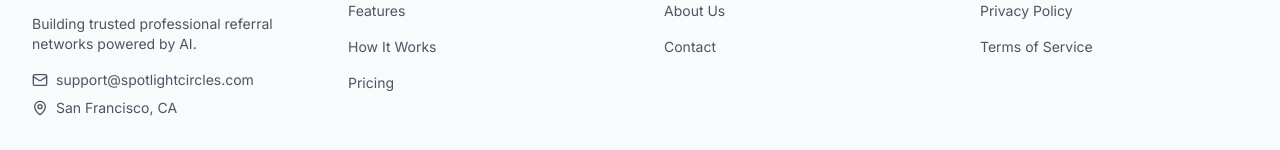
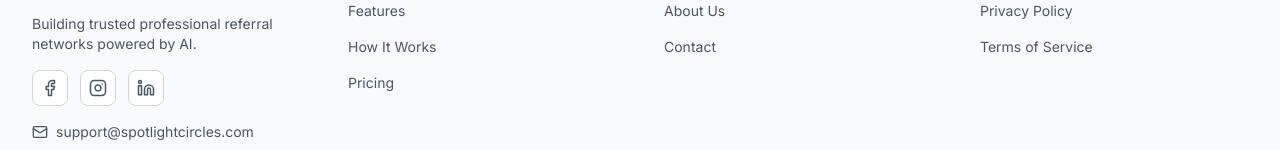
Before and after one commit to hamzaalie/spotlight-circle, a Next.js app: page /about in a window 1280 px wide. Shown: the part 4429-4579 px from the top of the page. Built offline with nearby package versions, Linux system fonts and the light colour scheme; no server answers.

Commit message:
Add membership badges and social media links
- Add membership badges to directory (Spotlight Member vs Directory Member)
- Separate profession and title fields in CSV import
- Add Facebook, Instagram, and LinkedIn links to footer
- Update directory to show subscription status

```diff
--- a/src/app/api/admin/import/professionals/route.ts
+++ b/src/app/api/admin/import/professionals/route.ts
@@ -11,6 +11,7 @@ const professionalSchema = z.object({
   lastName: z.string().min(1),
   company: z.string().optional(),
   profession: z.string().min(1),
+  title: z.string().optional(),
   phone: z.string().optional(),
   website: z.string().url().optional().or(z.literal('')),
   street: z.string().optional(),
@@ -75,19 +76,20 @@ export async function POST(req: NextRequest) {
       try {
         // Validate data
         const validated = professionalSchema.parse({
-          email: prof.Email?.trim(),
-          firstName: prof['First Name']?.trim() || prof.FirstName?.trim(),
-          lastName: prof['Last Name']?.trim() || prof.LastName?.trim(),
-          company: prof.Company?.trim() || '',
-          profession: prof.Title?.trim() || prof.Profession?.trim() || 'Professional',
-          phone: prof.Phone?.trim() || '',
-          website: prof.Website?.trim() || '',
-          street: prof.Street?.trim() || '',
-          city: prof.City?.trim(),
-          state: prof.State?.trim() || '',
-          zipCode: prof['Zip Code']?.trim() || prof.ZipCode?.trim(),
-          country: prof.Country?.trim() || 'US',
-          subCategory: prof['Sub Category']?.trim() || prof.SubCategory?.trim() || '',
+          email: prof.email?.trim(),
+          firstName: prof.firstName?.trim(),
+          lastName: prof.lastName?.trim(),
+          company: prof.company?.trim() || '',
+          profession: prof.profession?.trim() || 'Professional',
+          title: prof.title?.trim() || '',
+          phone: prof.phone?.trim() || '',
+          website: prof.website?.trim() || '',
+          street: prof.street?.trim() || '',
+          city: prof.city?.trim(),
+          state: prof.state?.trim() || '',
+          zipCode: prof.zipCode?.trim(),
+          country: prof.country?.trim() || 'US',
+          subCategory: prof.subCategory?.trim() || '',
         });
 
         // Check if user already exists
@@ -188,8 +190,8 @@ export async function POST(req: NextRequest) {
       } catch (error) {
         console.error('Error importing professional:', error);
 
-        const email = prof.Email?.trim() || 'unknown';
-        const name = `${prof['First Name'] || prof.FirstName || ''} ${prof['Last Name'] || prof.LastName || ''}`.trim() || 'Unknown';
+        const email = prof.email?.trim() || 'unknown';
+        const name = `${prof.firstName || ''} ${prof.lastName || ''}`.trim() || 'Unknown';
 
         // Provide user-friendly error messages
         let errorMessage = 'Import failed';
@@ -198,6 +200,7 @@ export async function POST(req: NextRequest) {
             if (issue.path.includes('email')) return 'Invalid email address';
             if (issue.path.includes('firstName')) return 'First name is required';
             if (issue.path.includes('lastName')) return 'Last name is required';
+            if (issue.path.includes('profession')) return 'Profession is required';
             if (issue.path.includes('city')) return 'City is required';
             if (issue.path.includes('zipCode')) return 'Valid zip code is required';
             return issue.message;
--- a/src/app/directory/page.tsx
+++ b/src/app/directory/page.tsx
@@ -19,6 +19,11 @@ export default async function DirectoryPage() {
         select: {
           id: true,
           email: true,
+          subscription: {
+            select: {
+              status: true,
+            },
+          },
         },
       },
     },
--- a/src/components/admin/CSVImportClient.tsx
+++ b/src/components/admin/CSVImportClient.tsx
@@ -103,7 +103,8 @@ export default function CSVImportClient() {
               firstName: p["First Name"],
               lastName: p["Last Name"],
               company: p.Company,
-              profession: p["Sub Category"] || p.Title || 'Professional',
+              profession: p.Profession || p.Title || 'Professional',
+              title: p.Title,
               phone: p.Phone,
               website: p.Website,
               street: p.Street,
@@ -111,6 +112,7 @@ export default function CSVImportClient() {
               state: p.State,
               zipCode: p["Zip Code"],
               country: p.Country || 'US',
+              subCategory: p["Sub Category"],
             }))
 
             setTotalCount(transformedProfessionals.length)
--- a/src/components/directory/DirectorySearch.tsx
+++ b/src/components/directory/DirectorySearch.tsx
@@ -8,7 +8,7 @@ import { Card, CardContent, CardDescription, CardHeader, CardTitle } from "@/com
 import { Avatar, AvatarFallback, AvatarImage } from "@/components/ui/avatar"
 import { Select, SelectContent, SelectItem, SelectTrigger, SelectValue } from "@/components/ui/select"
 import { Tabs, TabsContent, TabsList, TabsTrigger } from "@/components/ui/tabs"
-import { MapPin, Briefcase, Building2, Globe, Search, Loader2, ExternalLink, Map as MapIcon, Grid3x3 } from "lucide-react"
+import { MapPin, Briefcase, Building2, Globe, Search, Loader2, ExternalLink, Map as MapIcon, Grid3x3, BadgeCheck } from "lucide-react"
 import Link from "next/link"
 import dynamic from "next/dynamic"
 
@@ -40,6 +40,9 @@ interface Professional {
   longitude?: number | null
   user: {
     id: string
+    subscription?: {
+      status: string
+    } | null
   }
 }
 
@@ -297,6 +300,17 @@ export default function DirectorySearch({
                     {prof.profession && (
                       <p className="text-brand-teal-600 font-medium">{prof.profession}</p>
                     )}
+                    {/* Membership Badge */}
+                    {prof.user.subscription?.status === 'ACTIVE' ? (
+                      <div className="mt-2 inline-flex items-center gap-1 px-3 py-1 bg-brand-gold-100 text-brand-gold-700 text-xs font-semibold rounded-full border border-brand-gold-300">
+                        <BadgeCheck className="h-3 w-3" />
+                        Spotlight Member
+                      </div>
+                    ) : (
+                      <div className="mt-2 inline-flex items-center gap-1 px-3 py-1 bg-gray-100 text-gray-600 text-xs font-medium rounded-full border border-gray-300">
+                        Directory Member
+                      </div>
+                    )}
                   </div>
 
                   {/* Details */}
--- a/src/components/public/PublicFooter.tsx
+++ b/src/components/public/PublicFooter.tsx
@@ -1,5 +1,5 @@
 import Link from "next/link"
-import { Mail, MapPin } from "lucide-react"
+import { Mail, MapPin, Facebook, Instagram, Linkedin } from "lucide-react"
 
 export function PublicFooter() {
   const currentYear = new Date().getFullYear()
@@ -35,6 +35,38 @@ export function PublicFooter() {
             <p className="text-gray-600 text-sm mb-4">
               Building trusted professional referral networks powered by AI.
             </p>
+
+            {/* Social Media Links */}
+            <div className="flex gap-3 mb-4">
+              <a
+                href="https://www.facebook.com/SpotlightCircles/"
+                target="_blank"
+                rel="noopener noreferrer"
+                className="flex items-center justify-center h-9 w-9 rounded-lg bg-white border border-gray-300 text-gray-600 hover:border-brand-teal-400 hover:text-brand-teal-600 hover:shadow-md transition-all"
+                aria-label="Facebook"
+              >
+                <Facebook size={18} />
+              </a>
+              <a
+                href="https://www.instagram.com/spotlight_circles"
+                target="_blank"
+                rel="noopener noreferrer"
+                className="flex items-center justify-center h-9 w-9 rounded-lg bg-white border border-gray-300 text-gray-600 hover:border-brand-teal-400 hover:text-brand-teal-600 hover:shadow-md transition-all"
+                aria-label="Instagram"
+              >
+                <Instagram size={18} />
+              </a>
+              <a
+                href="https://www.linkedin.com/company/spotlight-circles/"
+                target="_blank"
+                rel="noopener noreferrer"
+                className="flex items-center justify-center h-9 w-9 rounded-lg bg-white border border-gray-300 text-gray-600 hover:border-brand-teal-400 hover:text-brand-teal-600 hover:shadow-md transition-all"
+                aria-label="LinkedIn"
+              >
+                <Linkedin size={18} />
+              </a>
+            </div>
+
             <div className="flex flex-col gap-2 text-sm text-gray-600">
               <a href="mailto:support@spotlightcircles.com" className="flex items-center gap-2 hover:text-brand-teal-600 transition-colors">
                 <Mail size={16} />
```
